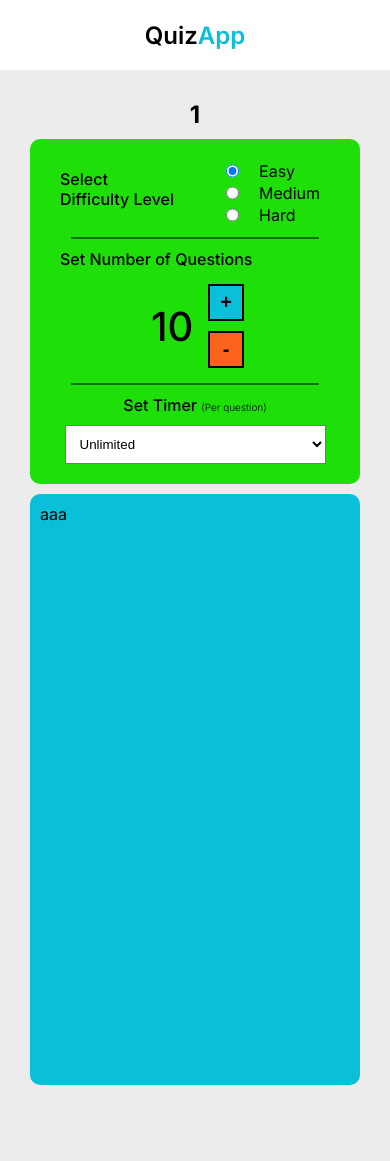
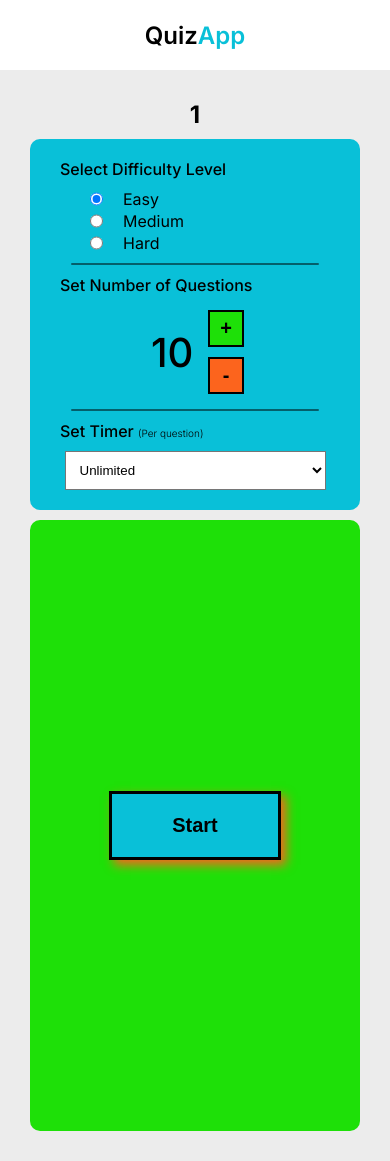
Before and after one commit to devbyanurag/quiz, a Next.js app: page /quiz/1 in a window 390 px wide. Before the commit the page ends 1115 px from the top, so only its background shows below. Built offline with nearby package versions, Linux system fonts and the light colour scheme.

Commit message:
added question answer functionality

```diff
--- a/app/(pages)/quiz/[quiztype]/page.module.scss
+++ b/app/(pages)/quiz/[quiztype]/page.module.scss
@@ -7,105 +7,99 @@
   .quizContainer {
     display: flex;
     align-items: flex-start;
-    .quizContainerLeft {
+
+    .quizContainerRight {
       background-color: #1ee008;
-      flex: 1;
       margin: 10px;
       padding: 10px;
       border-radius: 10px;
-      .difficultyContainer {
-        margin: 10px;
-        p {
+      flex: 4;
+      min-height: 70vh;
+      position: relative;
+
+      .loading {
+        position: absolute;
+        background-color: #343434a2;
+        height: 97%;
+        width: 98%;
+        display: flex;
+        align-items: center;
+        justify-content: center;
+        img {
+          animation: rotateAnimation 1s linear infinite;
+        }
+        @keyframes rotateAnimation {
+          from {
+            transform: rotate(0deg);
+          }
+
+          to {
+            transform: rotate(360deg);
+          }
+        }
+      }
+
+      .questionStart {
+        display: flex;
+        flex-direction: column;
+        min-height: 70vh;
+
+        .heading {
+          display: flex;
+          justify-content: space-between;
+        }
+        .questionContainer {
+          height: 80%;
+          display: flex;
+          flex: 1;
           margin: 10px;
-          font-weight: 500;
-        }
-        .radioContainer {
-          label {
-            margin: 2px 20px;
+          .question {
+            flex: 1;
+            justify-content: center;
             display: flex;
-            flex-wrap: nowrap;
-            input {
-              margin: 0 20px;
-              &:hover {
-                cursor: pointer;
-              }
-            }
-            &:hover {
-              cursor: pointer;
+            align-items: center;
+            font-size: 20px;
+            padding: 20px;
+          }
+          .answer {
+            flex: 1;
+            justify-content: center;
+            display: flex;
+            align-items: center;
+            flex-direction: column;
+            button {
+              margin: 10px;
+              padding: 15px 50px;
+              box-shadow: 5px 5px 5px #6c6c6c;
+              border-radius: 5px;
+              border: none;
+              width: 100%;
+              // &:hover {
+              //   cursor: pointer;
+              //   transform: scale(1.05);
+              // }
             }
           }
         }
       }
-      .divider {
-        height: 2px;
-        border-radius: 10px;
-        background-color: black;
-        width: 80%;
-        margin: auto;
-        opacity: 0.5;
-      }
-      .queLimitContainer {
-        margin: 10px;
-        p {
-          margin: 10px;
-          font-weight: 500;
-        }
-        .queLimit {
-          display: flex;
-          justify-content: center;
-          align-items: center;
-          p {
-            font-size: 40px;
-          }
-          .in_dec {
-            display: flex;
-            flex-direction: column;
-            button {
-              padding: 5px 10px;
-              margin: 5px;
-              font-weight: bolder;
-              font-size: 20px;
-              background-color: #09c0d8;
-              border: 2px solid black;
-
-              &:hover {
-                cursor: pointer;
-              }
-              &:nth-child(even) {
-                background-color: #fc641d;
-              }
-            }
+      .startContainer {
+        min-height: 70vh;
+        display: flex;
+        align-items: center;
+        justify-content: center;
+        button {
+          font-size: 20px;
+          padding: 20px 60px;
+          border: 3px solid black;
+          background-color: #09c0d8;
+          box-shadow: 5px 5px 10px #fc641d;
+          color: black;
+          font-weight: bolder;
+          &:hover {
+            cursor: pointer;
           }
         }
       }
-      .timerContainer {
-        margin: 10px;
-        p {
-          margin: 10px;
-          font-weight: 500;
-          span {
-            font-size: 10px;
-            font-weight: 300;
-          }
-        }
-        .timerDropdown {
-          background-color: white;
-          padding: 10px;
-          width: 90%;
-          margin: auto;
-          display: flex;
-          align-items: center;
-          justify-content: space-between;
-        }
-      }
-    }
-    .quizContainerRight {
-      background-color: #09c0d8;
-      flex: 4;
-      margin: 10px;
-      padding: 10px;
-      border-radius: 10px;
-      min-height: 70vh;
     }
   }
   @media screen and (max-width: 767px) {
@@ -120,6 +114,26 @@
           text-align: center;
         }
       }
+
+      .quizContainerRight {
+        display: flex;
+        flex-direction: column;
+        justify-content: space-between;
+        height: max-content;
+
+        .questionContainer {
+          flex-direction: column;
+          justify-content: center;
+          align-items: center;
+
+          .answer {
+            width: 100%;
+            button{
+              width: 100%;
+            }
+          }
+        }
+      }
     }
   }
 }
--- a/app/(pages)/quiz/[quiztype]/page.tsx
+++ b/app/(pages)/quiz/[quiztype]/page.tsx
@@ -1,9 +1,17 @@
 'use client'
-import React, { useState } from 'react'
+import React, { useEffect, useState } from 'react'
 import { useParams } from 'next/navigation'
 import styles from "./page.module.scss";
-import { timerOptions } from '@/app/utils/constants';
+import QuestionOptions from '@/app/components/question_options/question_options';
+import { api_backend } from '@/app/api/api';
+import { Question } from '@/app/utils/types';
+import DOMPurify from 'dompurify';
 
+
+interface userAnswersType {
+    id: number;
+    userAnswer: string | null
+}
 
 
 const QuizType = () => {
@@ -11,20 +19,11 @@ const QuizType = () => {
     const { quiztype } = useParams()
     const category = decodeURIComponent(quiztype.toString())
 
-    const [selectedDifficulty, setSelectedDifficulty] = useState<string>('easy');
-
+    const [difficultyLevel, setDifficultyLevel] = useState<string>('easy');
     const [selectedTimerOption, setSelectedTimerOption] = useState<number | null>(null);
-
     const [questionLimit, setquestionLimit] = useState<number>(10);
-
-
     const handleDifficultyChange = (difficulty: string) => {
-        setSelectedDifficulty(difficulty);
-        // Perform any other logic or actions based on the selected difficulty
-    };
-    const handleTimerOptionChange = (value: number | null) => {
-        setSelectedTimerOption(value);
-        // Perform any other logic or actions based on the selected timer option
+        setDifficultyLevel(difficulty);
     };
 
     const handleQuestionLimit = (typeLimit: "INC" | "DEC") => {
@@ -40,86 +39,128 @@ const QuizType = () => {
 
         }
     }
+    const handleTimerOptionChange = (value: number | null) => {
+        setSelectedTimerOption(value);
+    };
+
+    const [questionList, setQuestionList] = useState<Question[]>([])
+    const [currentQuestion, setCurrentQuestion] = useState<Question | null>(null)
+
+    const [userAnswers, setUserAnswers] = useState<userAnswersType[]>([])
+    const [loading, setLoading] = useState<boolean>(false)
+    const [userOptions, setUserOptions] = useState<string[]>([])
+    const [currentQueIndex, setCurrentQueIndex] = useState<number>(0)
+
+    useEffect(() => {
+        if (questionList.length > 0) {
+            console.log("first")
+            setCurrentQuestion(questionList[currentQueIndex]);
+            const optionList = questionList[currentQueIndex].incorrect_answers;
+            optionList.push(questionList[currentQueIndex].correct_answer);
+            const options = randomizeOption(optionList)
+            setUserOptions(options)
+        }
+    }, [questionList])
+
+    const randomizeOption = (optionList: string[]): string[] => {
+        for (let i = optionList.length - 1; i > 0; i--) {
+            const j = Math.floor(Math.random() * (i + 1));
+            [optionList[i], optionList[j]] = [optionList[j], optionList[i]];
+        }
+        return optionList;
+    };
+
+
+    const handleStart = async () => {
+        console.log(difficultyLevel, selectedTimerOption, questionLimit)
+        try {
+            const response = await api_backend.post(`quiz/questions`, {
+                category: category,
+                difficulty: difficultyLevel,
+                numberOfQuestions: questionLimit
+
+            });
+            setQuestionList(response.data.questions)
+        } catch (error) {
+            console.error('Error fetching weather data:', error);
+        }
+    }
+
+    const handleNextQue = (selectedAns: string) => {
+
+        if (currentQuestion) {
+            if (currentQueIndex < questionList.length - 1) {
+                setUserAnswers((prevUserAnswers) => {
+                    const updatedUserAnswers = [...prevUserAnswers];
+                    updatedUserAnswers[currentQueIndex - 1] = {
+                        id: currentQuestion?.id,
+                        userAnswer: selectedAns,
+                    };
+                    return updatedUserAnswers;
+                });
+                setCurrentQuestion(questionList[currentQueIndex + 1])
+                const options = questionList[currentQueIndex + 1].incorrect_answers
+                options.push(questionList[currentQueIndex + 1].correct_answer)
+                setUserOptions(randomizeOption(options))
+
+                setCurrentQueIndex(currentQueIndex + 1)
+            }
+            else {
+                console.log("fininsh")
+                console.log(userAnswers)
+            }
+        }
+    };
+
+
+
+
+
 
     return (
         <div className={styles.container}>
             <h2 className={styles.heading}>{category}</h2>
             <div className={styles.quizContainer}>
-                <div className={styles.quizContainerLeft}>
-                    <div className={styles.difficultyContainer}>
-                        <p>Select Difficulty Level</p>
-                        <div className={styles.radioContainer}>
-                            <label>
-                                <input
-                                    type="radio"
-                                    name="difficulty"
-                                    value="easy"
-                                    checked={selectedDifficulty === 'easy'}
-                                    onChange={() => handleDifficultyChange('easy')}
-                                />
-                                Easy
-                            </label>
-                            <label>
-                                <input
-                                    type="radio"
-                                    name="difficulty"
-                                    value="medium"
-                                    checked={selectedDifficulty === 'medium'}
-                                    onChange={() => handleDifficultyChange('medium')}
-                                />
-                                Medium
-                            </label>
-                            <label>
-                                <input
-                                    type="radio"
-                                    name="difficulty"
-                                    value="hard"
-                                    checked={selectedDifficulty === 'hard'}
-                                    onChange={() => handleDifficultyChange('hard')}
-                                />
-                                Hard
-                            </label>
+                <QuestionOptions
+                    difficultyLevel={difficultyLevel}
+                    selectedTimerOption={selectedTimerOption}
+                    questionLimit={questionLimit}
+                    handleDifficultyChange={handleDifficultyChange}
+                    handleTimerOptionChange={handleTimerOptionChange}
+                    handleQuestionLimit={handleQuestionLimit} />
+
+                <div className={styles.quizContainerRight}>
+                    {
+                        loading && <div className={styles.loading}>
+                            <img width="100" height="100" src="https://img.icons8.com/ios-filled/50/loading.png" alt="loading" />
                         </div>
-                    </div>
-                    <div className={styles.divider}></div>
-                    <div className={styles.queLimitContainer}>
-                        <p>Set Number of Questions</p>
-                        <div className={styles.queLimit}>
-                            <p>{questionLimit}</p>
-                            <div className={styles.in_dec}>
-                                <button onClick={() => {
-                                    handleQuestionLimit('INC')
-                                }}>+</button>
-
-                                <button onClick={() => {
-                                    handleQuestionLimit('DEC')
-                                }}>-</button>
+                    }
+                    {
+                        (currentQuestion) ?
+                            <div className={styles.questionStart}>
+                                <div className={styles.heading}>
+                                    <div> Question No: {currentQueIndex + 1}</div>
+                                    <div>Time Remaining</div>
+                                    <div>Question Left {userAnswers.length}</div>
+                                </div>
+                                <div className={styles.questionContainer}>
+                                    <div className={styles.question}> <p>{DOMPurify.sanitize(currentQuestion.question)}</p></div>
+                                    <div className={styles.answer}>
+                                        {userOptions.map((data: string, index) => {
+                                            return <button key={index} onClick={() => { handleNextQue(data) }}>{data}</button>
+                                        })}
+                                    </div>
+                                </div>
                             </div>
-                        </div>
-
-                    </div>
-                    <div className={styles.divider}></div>
-
-                    <div className={styles.timerContainer}>
-                        <p>Set Timer <span>(Per question)</span></p>
-                        <select
-                            className={styles.timerDropdown}
-                            value={selectedTimerOption || ''}
-                            onChange={(e) => handleTimerOptionChange(e.target.value !== '' ? Number(e.target.value) : null)}
-                        >
-                            {timerOptions.map((option) => (
-                                <option key={option.value} value={option.value || ''}>
-                                    {option.label}
-                                </option>
-                            ))}
-                        </select>
+                            :
+                            <div className={styles.startContainer}>
+                                <button onClick={handleStart}>Start</button>
+                            </div>
+                    }
 
 
 
-                    </div>
-                </div>
-                <div className={styles.quizContainerRight}>
-                    aaa
+
                 </div>
 
             </div>
--- /dev/null
+++ b/app/components/question_options/question_options.module.scss
@@ -0,0 +1,92 @@
+.quizContainerLeft {
+    background-color: #09c0d8;
+    flex: 1;
+    margin: 10px;
+    padding: 10px;
+    border-radius: 10px;
+    .difficultyContainer {
+      margin: 10px;
+      p {
+        margin: 10px;
+        font-weight: 500;
+      }
+      .radioContainer {
+        label {
+          margin: 2px 20px;
+          display: flex;
+          flex-wrap: nowrap;
+          input {
+            margin: 0 20px;
+            &:hover {
+              cursor: pointer;
+            }
+          }
+          &:hover {
+            cursor: pointer;
+          }
+        }
+      }
+    }
+    .divider {
+      height: 2px;
+      border-radius: 10px;
+      background-color: black;
+      width: 80%;
+      margin: auto;
+      opacity: 0.5;
+    }
+    .queLimitContainer {
+      margin: 10px;
+      p {
+        margin: 10px;
+        font-weight: 500;
+      }
+      .queLimit {
+        display: flex;
+        justify-content: center;
+        align-items: center;
+        p {
+          font-size: 40px;
+        }
+        .in_dec {
+          display: flex;
+          flex-direction: column;
+          button {
+            padding: 5px 10px;
+            margin: 5px;
+            font-weight: bolder;
+            font-size: 20px;
+            background-color: #1ee008;
+            border: 2px solid black;
+
+            &:hover {
+              cursor: pointer;
+            }
+            &:nth-child(even) {
+              background-color: #fc641d;
+            }
+          }
+        }
+      }
+    }
+    .timerContainer {
+      margin: 10px;
+      p {
+        margin: 10px;
+        font-weight: 500;
+        span {
+          font-size: 10px;
+          font-weight: 300;
+        }
+      }
+      .timerDropdown {
+        background-color: white;
+        padding: 10px;
+        width: 90%;
+        margin: auto;
+        display: flex;
+        align-items: center;
+        justify-content: space-between;
+      }
+    }
+  }
--- /dev/null
+++ b/app/components/question_options/question_options.tsx
@@ -0,0 +1,96 @@
+import React, { useState } from 'react'
+import styles from './question_options.module.scss'
+import { timerOptions } from '@/app/utils/constants';
+
+
+interface QuestionOptionsProps{
+    difficultyLevel: string,
+    selectedTimerOption: number | null,
+    handleDifficultyChange: (difficulty: string) => void,
+    handleTimerOptionChange: (value: number | null) => void,
+    handleQuestionLimit: (typeLimit: "INC" | "DEC") => void,
+    questionLimit: number
+}
+const QuestionOptions = ({difficultyLevel, selectedTimerOption, handleDifficultyChange ,handleQuestionLimit, handleTimerOptionChange, questionLimit}:QuestionOptionsProps) => {
+
+
+
+
+    return (
+        <div className={styles.quizContainerLeft}>
+            <div className={styles.difficultyContainer}>
+                <p>Select Difficulty Level</p>
+                <div className={styles.radioContainer}>
+                    <label>
+                        <input
+                            type="radio"
+                            name="difficulty"
+                            value="easy"
+                            checked={difficultyLevel === 'easy'}
+                            onChange={() => handleDifficultyChange('easy')}
+                        />
+                        Easy
+                    </label>
+                    <label>
+                        <input
+                            type="radio"
+                            name="difficulty"
+                            value="medium"
+                            checked={difficultyLevel === 'medium'}
+                            onChange={() => handleDifficultyChange('medium')}
+                        />
+                        Medium
+                    </label>
+                    <label>
+                        <input
+                            type="radio"
+                            name="difficulty"
+                            value="hard"
+                            checked={difficultyLevel === 'hard'}
+                            onChange={() => handleDifficultyChange('hard')}
+                        />
+                        Hard
+                    </label>
+                </div>
+            </div>
+            <div className={styles.divider}></div>
+            <div className={styles.queLimitContainer}>
+                <p>Set Number of Questions</p>
+                <div className={styles.queLimit}>
+                    <p>{questionLimit}</p>
+                    <div className={styles.in_dec}>
+                        <button onClick={() => {
+                            handleQuestionLimit('INC')
+                        }}>+</button>
+
+                        <button onClick={() => {
+                            handleQuestionLimit('DEC')
+                        }}>-</button>
+                    </div>
+                </div>
+
+            </div>
+            <div className={styles.divider}></div>
+
+            <div className={styles.timerContainer}>
+                <p>Set Timer <span>(Per question)</span></p>
+                <select
+                    className={styles.timerDropdown}
+                    value={selectedTimerOption || ''}
+                    onChange={(e) => handleTimerOptionChange(e.target.value !== '' ? Number(e.target.value) : null)}
+                >
+                    {timerOptions.map((option) => (
+                        <option key={option.value} value={option.value || ''}>
+                            {option.label}
+                        </option>
+                    ))}
+                </select>
+
+
+
+            </div>
+        </div>
+    )
+}
+
+export default QuestionOptions
--- a/package.json
+++ b/package.json
@@ -10,12 +10,14 @@
   },
   "dependencies": {
     "axios": "^1.6.7",
+    "dompurify": "^3.0.8",
     "next": "14.1.0",
     "react": "^18",
     "react-dom": "^18",
     "sass": "^1.70.0"
   },
   "devDependencies": {
+    "@types/dompurify": "^3.0.5",
     "@types/node": "^20",
     "@types/react": "^18",
     "@types/react-dom": "^18",
```
Also changed, not shown: app/utils/types.ts (+26 -0 lines), 1 other file (tests, documents, lock files or other folders).
